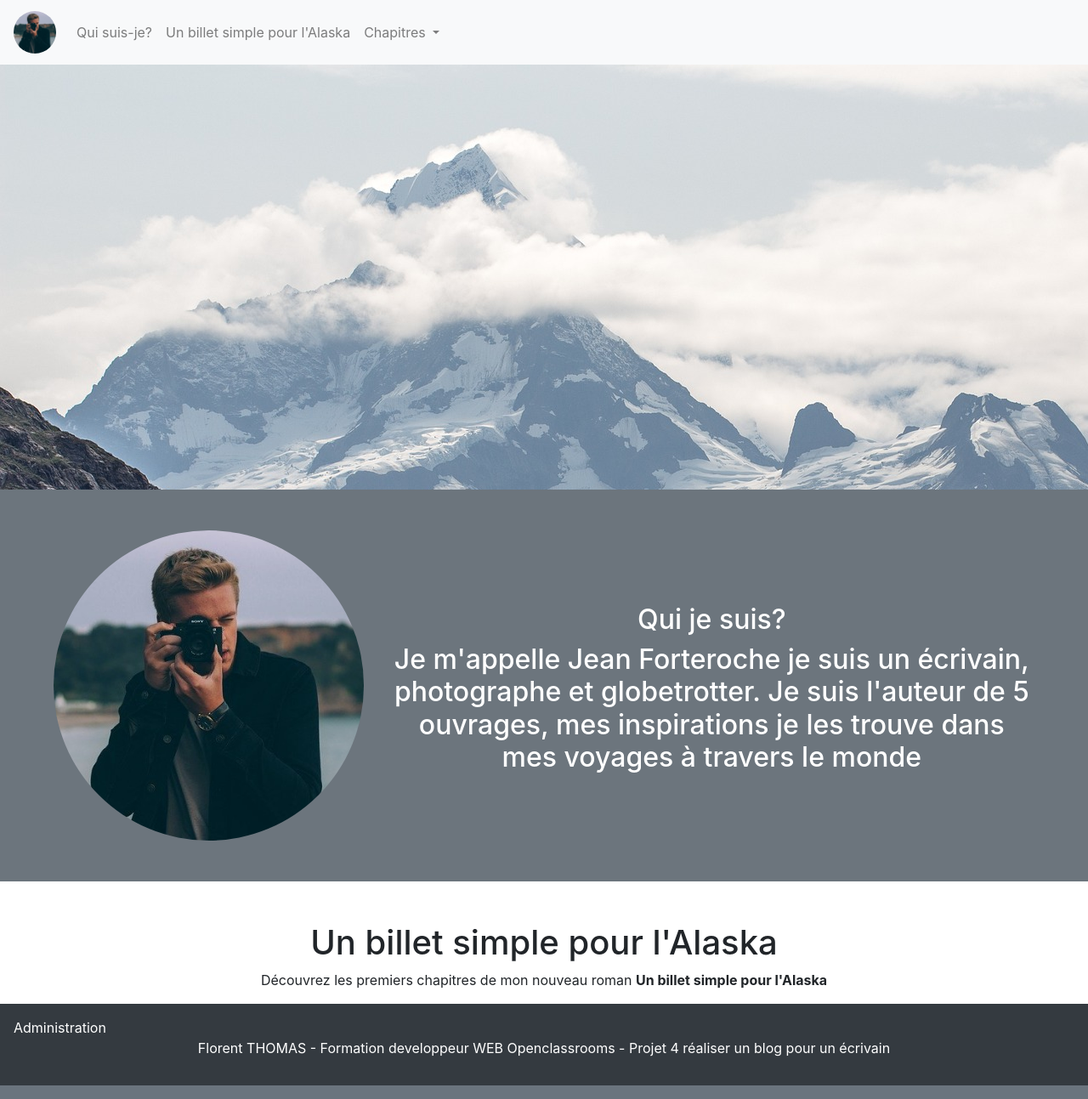
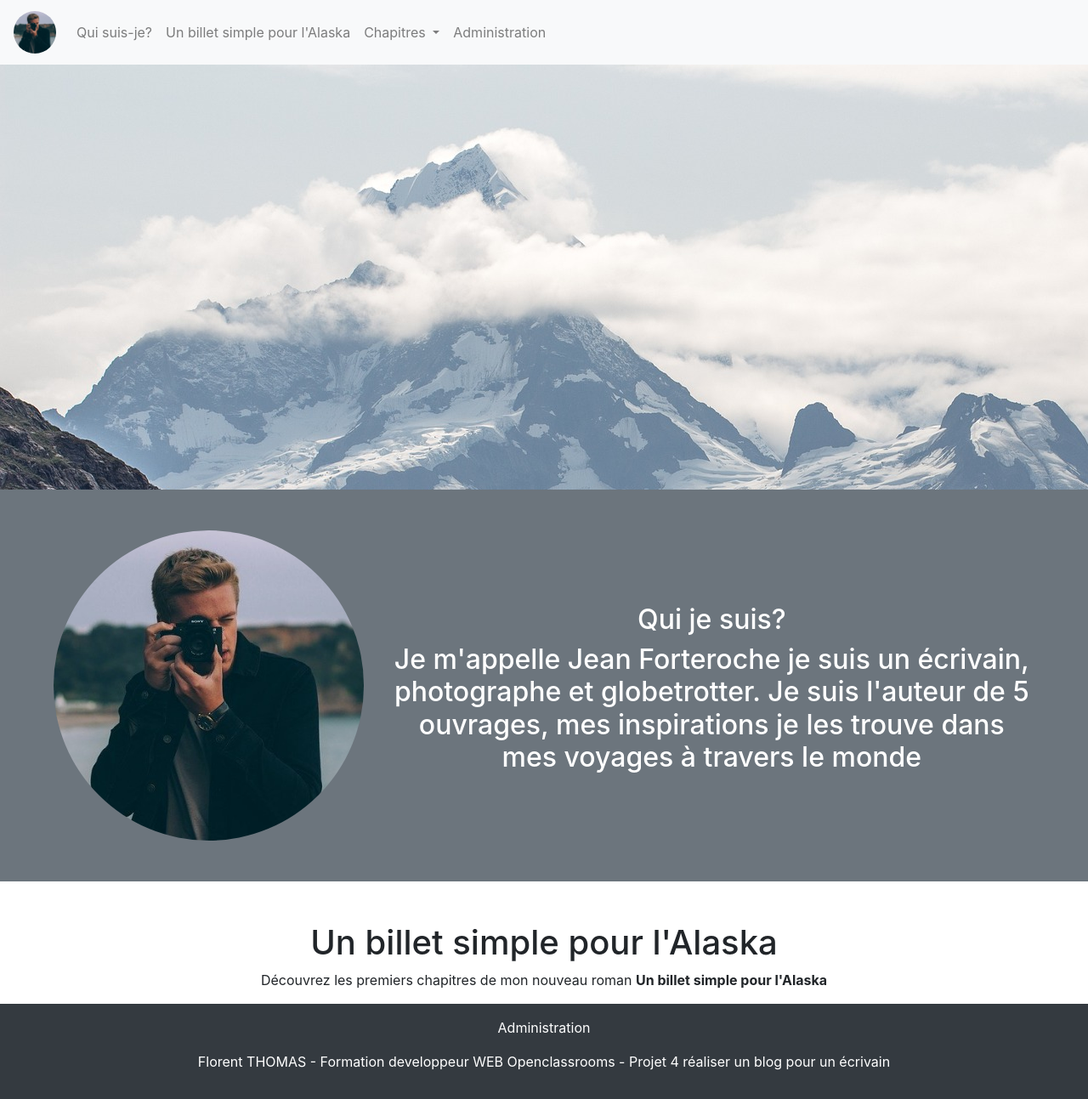
Before and after one commit to florentthomas/Projet4-Openclassrooms, a PHP site: page / in a window 1280 px wide. Shown: the whole page at 85% size. Run offline with PHP 8.4, Linux system fonts and the light colour scheme; the visitor is signed in with stand-in values (Sample User, id 1); data that the repository does not hold is empty.

Commit message:
ajout de lien

```diff
--- a/views/ConnectionView.php
+++ b/views/ConnectionView.php
@@ -9,12 +9,9 @@
     <label for="password">Mot de passe</label>
     <input type="password" name="password" class="form-control" id="password" required>
   </div>
-  <div class="form-group form-check">
-    <input type="checkbox" class="form-check-input" id="exampleCheck1">
-    <label class="form-check-label" for="exampleCheck1">Se souvenir de moi</label>
-  </div>
   <button type="submit" class="btn btn-primary">Se connecter</button>
 </form>
+<div><a href="<?=URL?>">Revenir au blog</a></div>
 
 <?php
 if(isset($error_connection)){
--- a/views/FooterView.php
+++ b/views/FooterView.php
@@ -1,4 +1,4 @@
 <footer class="bg-dark text-white p-3">
-    <a href="#" class="text-white">Administration</a>
+    <p class="text-center"><a href="<?=URL?>admin" class="text-white">Administration</a></p>
     <p class="mx-auto text-center">Florent THOMAS - Formation developpeur WEB Openclassrooms - Projet 4 réaliser un blog pour un écrivain </p>
 </footer>
--- a/views/navView.php
+++ b/views/navView.php
@@ -35,6 +35,15 @@
             ?>
         </div>
       </li>
+      <?php
+      if(isset($_SESSION['user'])){
+      ?>
+      <li class="nav-item">
+        <a class="nav-link" href="<?=URL?>admin">Administration</a>
+      </li>
+      <?php
+      }
+      ?>
     </ul>
   </div>
 </nav>
```
Also changed, not shown: views/AdminView.php (+7 -5 lines).
